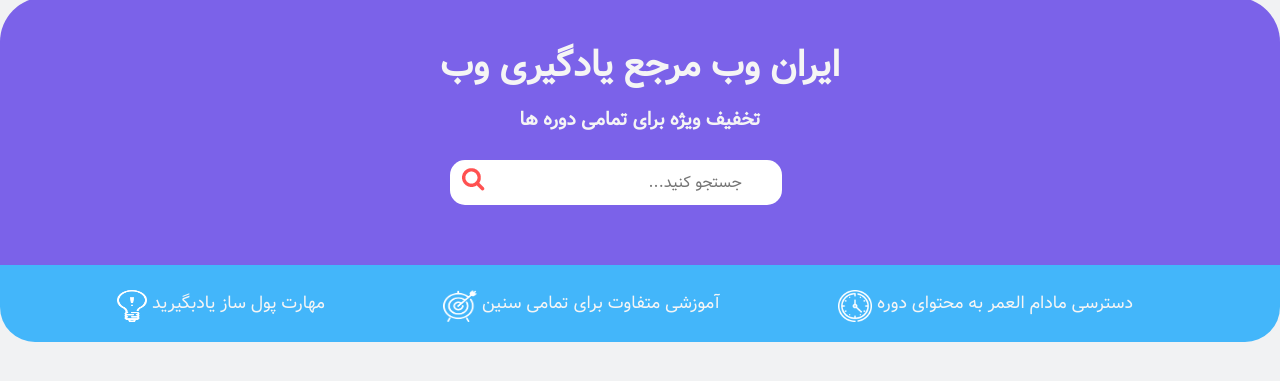
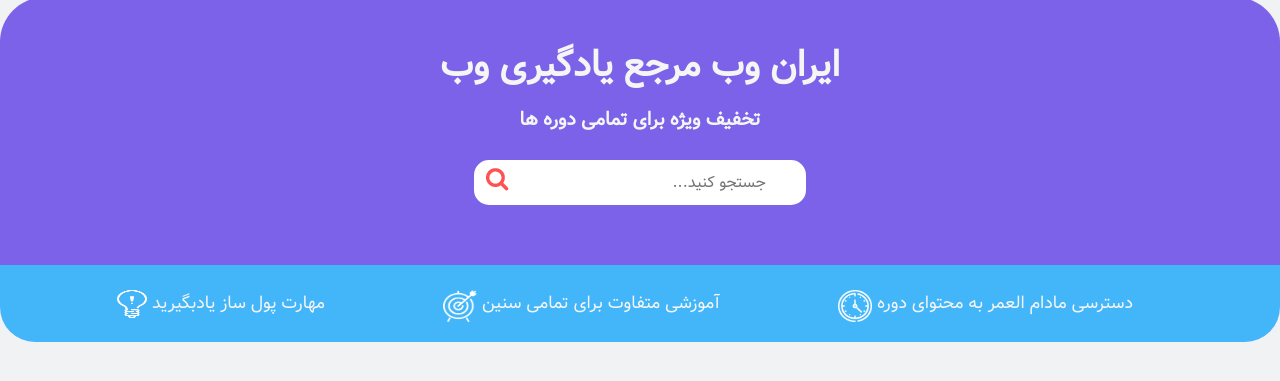
Before and after one commit to MahdiSadeghi26/Js_Mega_Course, a plain HTML site: page index.html in a window 1280 px wide. Shown: the part 103-484 px from the top of the page. Drawn offline with Linux system fonts and the light colour scheme; files whose address does not match are found by name.

Commit message:
some small sizes are changed in lamp id

```diff
--- a/Style/style.css
+++ b/Style/style.css
@@ -81,6 +81,7 @@
 /* search form */
 .form {
   border: none;
+  margin-left: 48px;
 }
 .search {
   position: relative;
@@ -133,5 +134,5 @@
 }
 #lamp {
   width: 30px;
-  height: 40px;
+  height: 36px;
 }
```
Also changed, not shown: index.html (+0 -1 lines).
